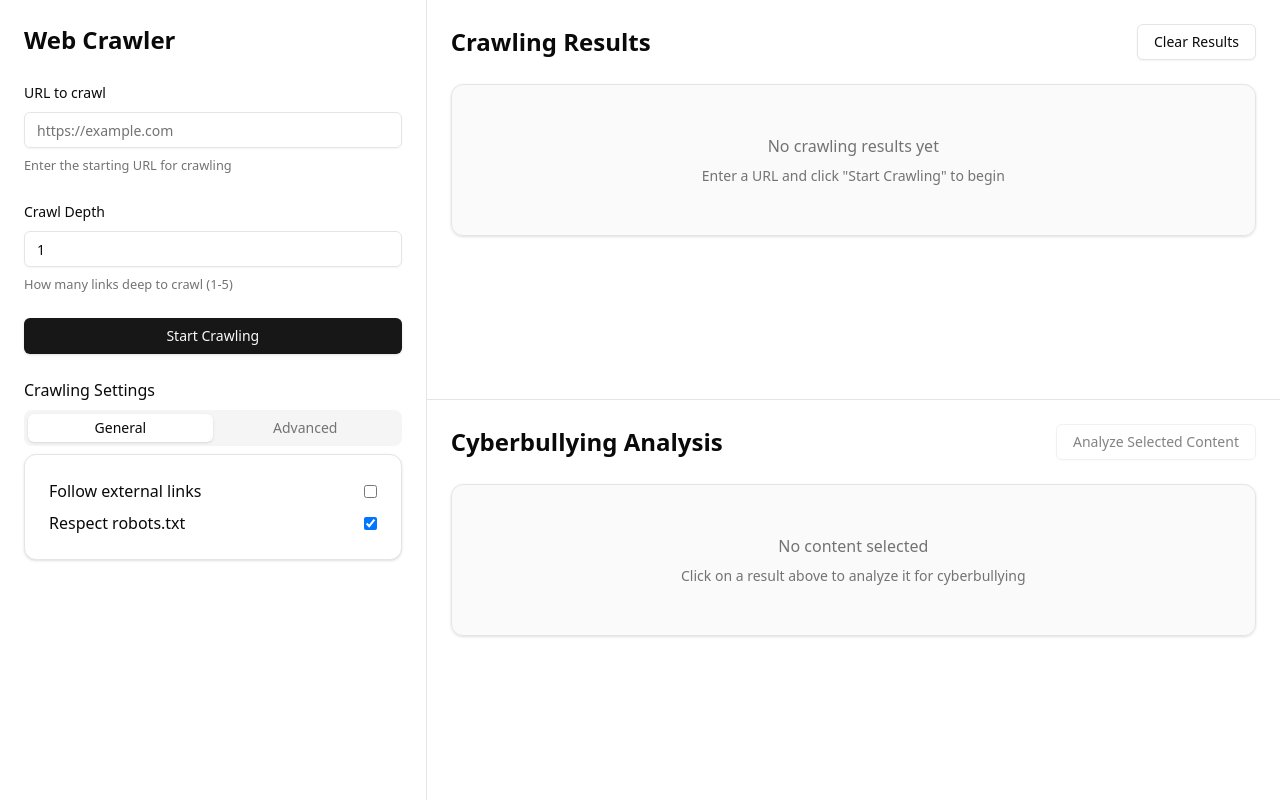
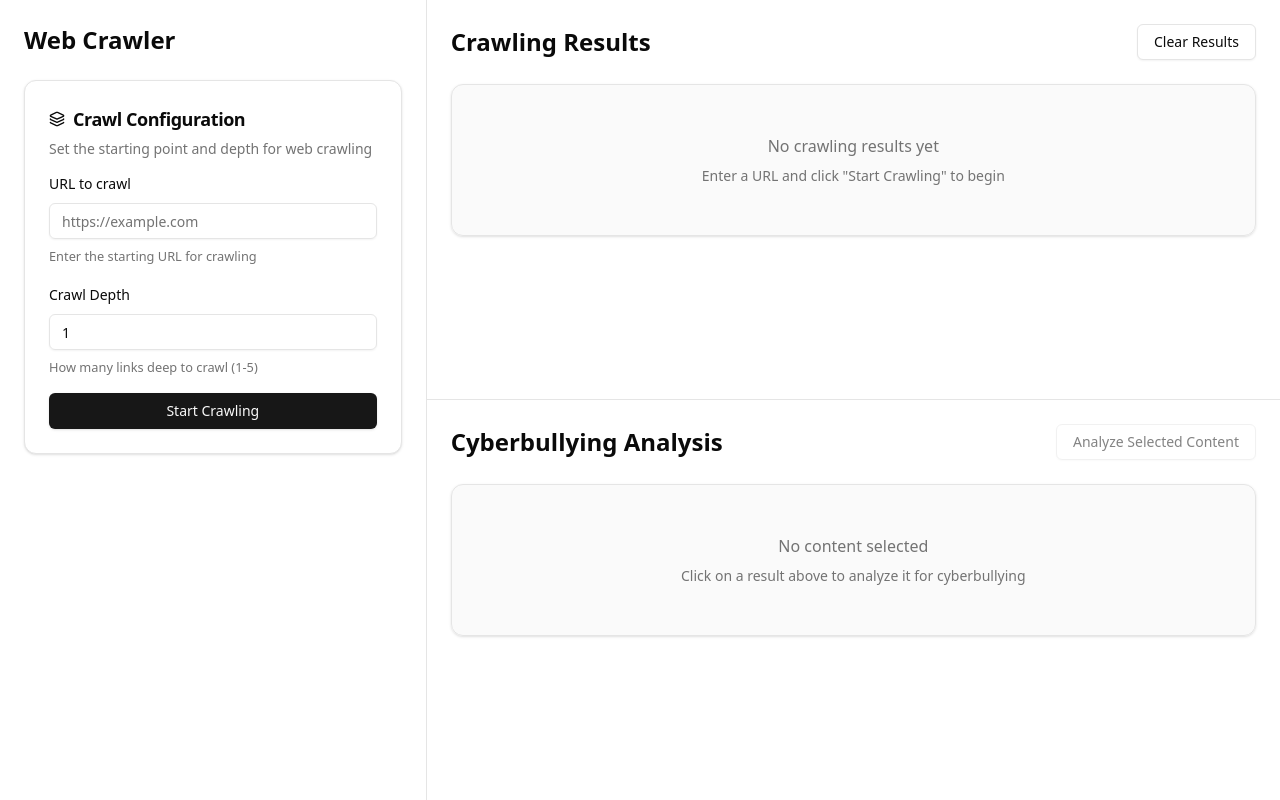
Before and after one commit to jameswong3388/Merciless_Tracker, a Next.js app in the folder frontend/: page / in a window 1280 px wide. Built offline with nearby package versions, Linux system fonts and the light colour scheme.

Commit message:
Refactor homepage layout for web crawler settings. Introduce card components for crawl configuration and improve UI structure. Update form handling for URL and crawl depth inputs.

```diff
--- a/frontend/app/page.tsx
+++ b/frontend/app/page.tsx
@@ -7,6 +7,9 @@ import { Card, CardContent, CardDescription, CardFooter, CardHeader, CardTitle }
 import { Form, FormControl, FormDescription, FormField, FormItem, FormLabel, FormMessage } from "@/components/ui/form";
 import { Tabs, TabsContent, TabsList, TabsTrigger } from "@/components/ui/tabs";
 import { useForm } from "react-hook-form";
+import { Globe, Layers, Settings, ExternalLink, Shield, Clock, Timer } from "lucide-react";
+import { Switch } from "@/components/ui/switch";
+import { Separator } from "@/components/ui/separator";
 
 type FormValues = {
   url: string;
@@ -45,10 +48,24 @@ export default function Home() {
   return (
     <div className="flex h-screen">
       {/* Left Panel - URL Settings */}
-      <div className="w-1/3 border-r p-6 overflow-y-auto">
-        <h2 className="text-2xl font-bold mb-6">Web Crawler</h2>
+      <div className="w-1/3 border-r p-6 overflow-y-auto bg-card/50">
+        <div className="flex items-center gap-2 mb-6">
+          <h2 className="text-2xl font-bold">Web Crawler</h2>
+        </div>
+
+        <Card className="mb-6">
+          <CardHeader className="pb-3">
+            <CardTitle className="text-lg flex items-center gap-2">
+              <Layers className="h-4 w-4" />
+              Crawl Configuration
+            </CardTitle>
+            <CardDescription>
+              Set the starting point and depth for web crawling
+            </CardDescription>
+          </CardHeader>
+          <CardContent>
             <Form {...form}>
-          <form onSubmit={form.handleSubmit(onSubmit)} className="space-y-6">
+              <form onSubmit={form.handleSubmit(onSubmit)} className="space-y-4">
                 <FormField
                   control={form.control}
                   name="url"
@@ -86,48 +103,10 @@ export default function Home() {
                 <Button type="submit" className="w-full">Start Crawling</Button>
               </form>
             </Form>
-
-        <div className="mt-6">
-          <h3 className="font-medium mb-2">Crawling Settings</h3>
-          <Tabs defaultValue="general" className="w-full">
-            <TabsList className="grid w-full grid-cols-2">
-              <TabsTrigger value="general">General</TabsTrigger>
-              <TabsTrigger value="advanced">Advanced</TabsTrigger>
-            </TabsList>
-            <TabsContent value="general" className="space-y-4 mt-2">
-              <Card>
-                <CardContent className="pt-6">
-                  <div className="space-y-2">
-                    <div className="flex items-center justify-between">
-                      <span>Follow external links</span>
-                      <input type="checkbox" id="external" />
-                    </div>
-                    <div className="flex items-center justify-between">
-                      <span>Respect robots.txt</span>
-                      <input type="checkbox" id="robots" defaultChecked />
-                    </div>
-                  </div>
           </CardContent>
         </Card>
-            </TabsContent>
-            <TabsContent value="advanced" className="mt-2">
-              <Card>
-                <CardContent className="pt-6">
-                  <div className="space-y-2">
-                    <div className="flex items-center justify-between">
-                      <span>Delay between requests (ms)</span>
-                      <Input type="number" defaultValue="1000" className="w-24" />
-                    </div>
-                    <div className="flex items-center justify-between">
-                      <span>Timeout (seconds)</span>
-                      <Input type="number" defaultValue="30" className="w-24" />
-                    </div>
-                  </div>
-                </CardContent>
-              </Card>
-            </TabsContent>
-          </Tabs>
-        </div>
+
+
       </div>
 
       {/* Right Panel - Split into Results and Analysis */}
```
Lines whose indentation alone changed are shown as unchanged.
